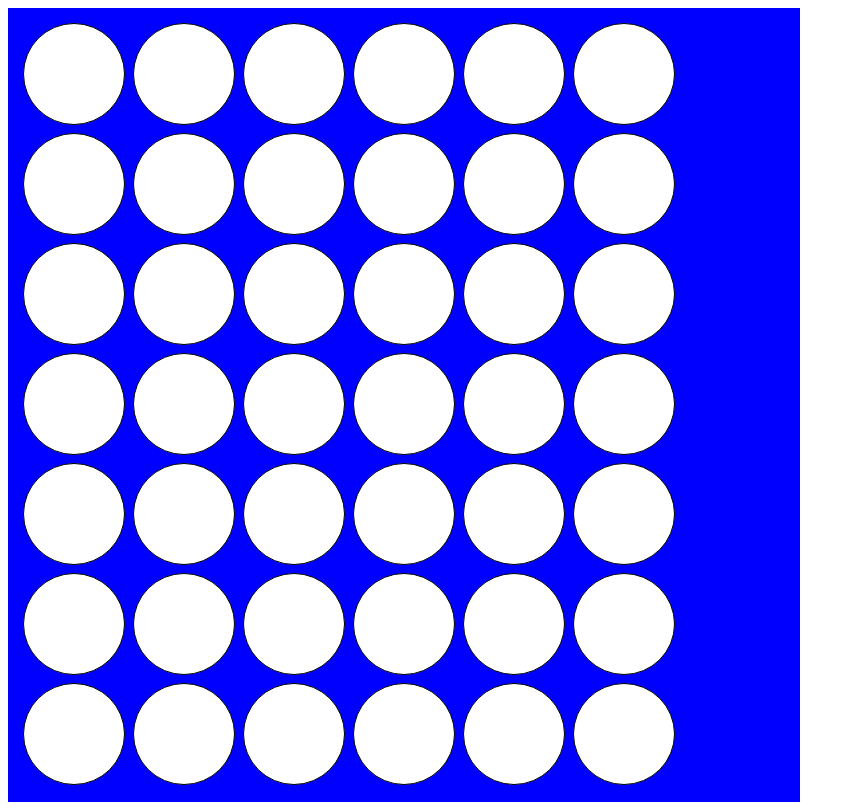
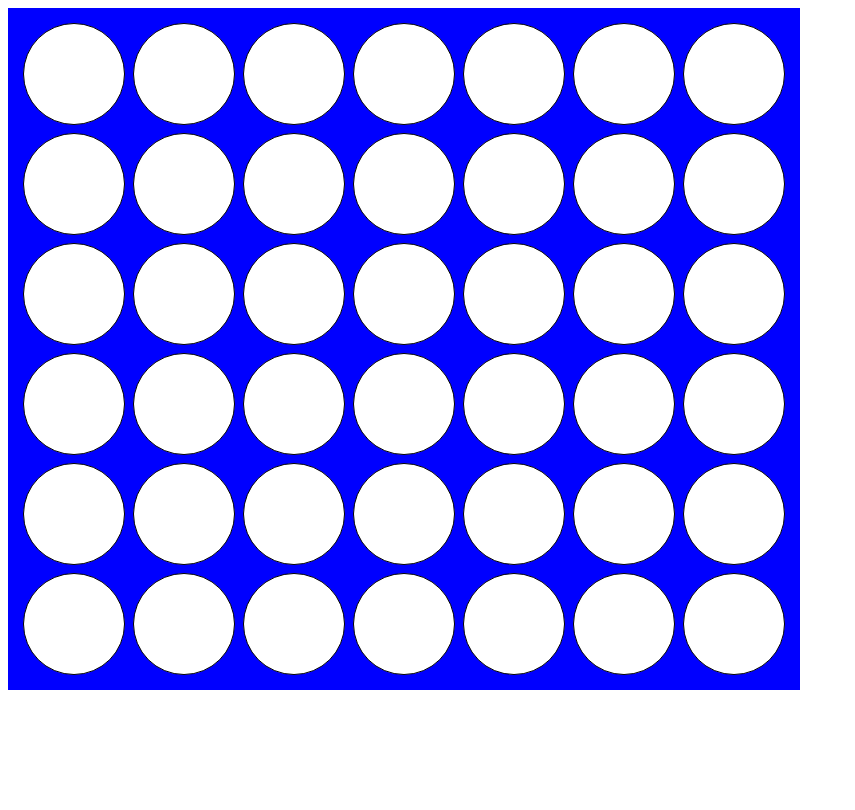
Before and after one commit to niklassheth/Connect4, a React (Create React App) app in the folder src/main/frontend/: page / in a window 1280 px wide. Shown: the whole page, without its empty margins (0-855 px from the left). Built offline with nearby package versions, Linux system fonts and the light colour scheme.

Commit message:
swapped cols and rows. fixed keys.

```diff
--- a/src/main/frontend/src/components/Board/Board.tsx
+++ b/src/main/frontend/src/components/Board/Board.tsx
@@ -21,7 +21,7 @@ type BoardProps = {
 function Board(props: BoardProps) {
     function drawBoard(moves: Move[], initialColor: Color) : ChipState[][] {
         let board: ChipState[][] = Array(props.cols).fill('').map(() => Array(props.rows).fill("white"));
-        const colors: Color[] = [initialColor, initialColor == "red" ? "yellow" : "red"];
+        const colors: Color[] = [initialColor, initialColor === "red" ? "yellow" : "red"];
         moves.forEach(move => {
             let col = board[move.col];
             col[col.lastIndexOf('white')] = colors[move.num % 2];
@@ -31,7 +31,7 @@ function Board(props: BoardProps) {
 
     function handlePlaced(tar: EventTarget & Element) {
         const col = parseInt(tar.getAttribute('data-col'));
-        if (props.moves.filter(m => m.col == col).length >= 6)
+        if (props.moves.filter(m => m.col === col).length >= 6)
             return;
         props.clickHandler({num: props.moves.length, col: col});
     }
@@ -39,8 +39,8 @@ function Board(props: BoardProps) {
     return (
         <main className="Board" data-s={props.cols*props.rows} data-w={props.cols} data-h={props.rows}>
             {drawBoard(props.moves, props.initialColor).map((column, i) =>
-                <Column col={i} handlePlaced={handlePlaced}>
-                    {column.map((chip, j) => <Chip row={j} color={chip}/>)}
+                <Column key={`c${i}`} col={i} handlePlaced={handlePlaced}>
+                    {column.map((chip, j) => <Chip key={`c${i}r${j}`}row={j} color={chip}/>)}
                 </Column>
             )}
         </main>
--- a/src/main/frontend/src/components/Connect4/Connect4.tsx
+++ b/src/main/frontend/src/components/Connect4/Connect4.tsx
@@ -9,7 +9,7 @@ function Connect4() {
 
   const handleMove = (move: Move): void => setMoves([...moves, move]);
 
-  return <Board cols={6} rows={7} moves={moves} initialColor={"red"} clickHandler={handleMove}></Board>
+  return <Board cols={7} rows={6} moves={moves} initialColor={"red"} clickHandler={handleMove}></Board>
 }
 
 export default Connect4;
```
